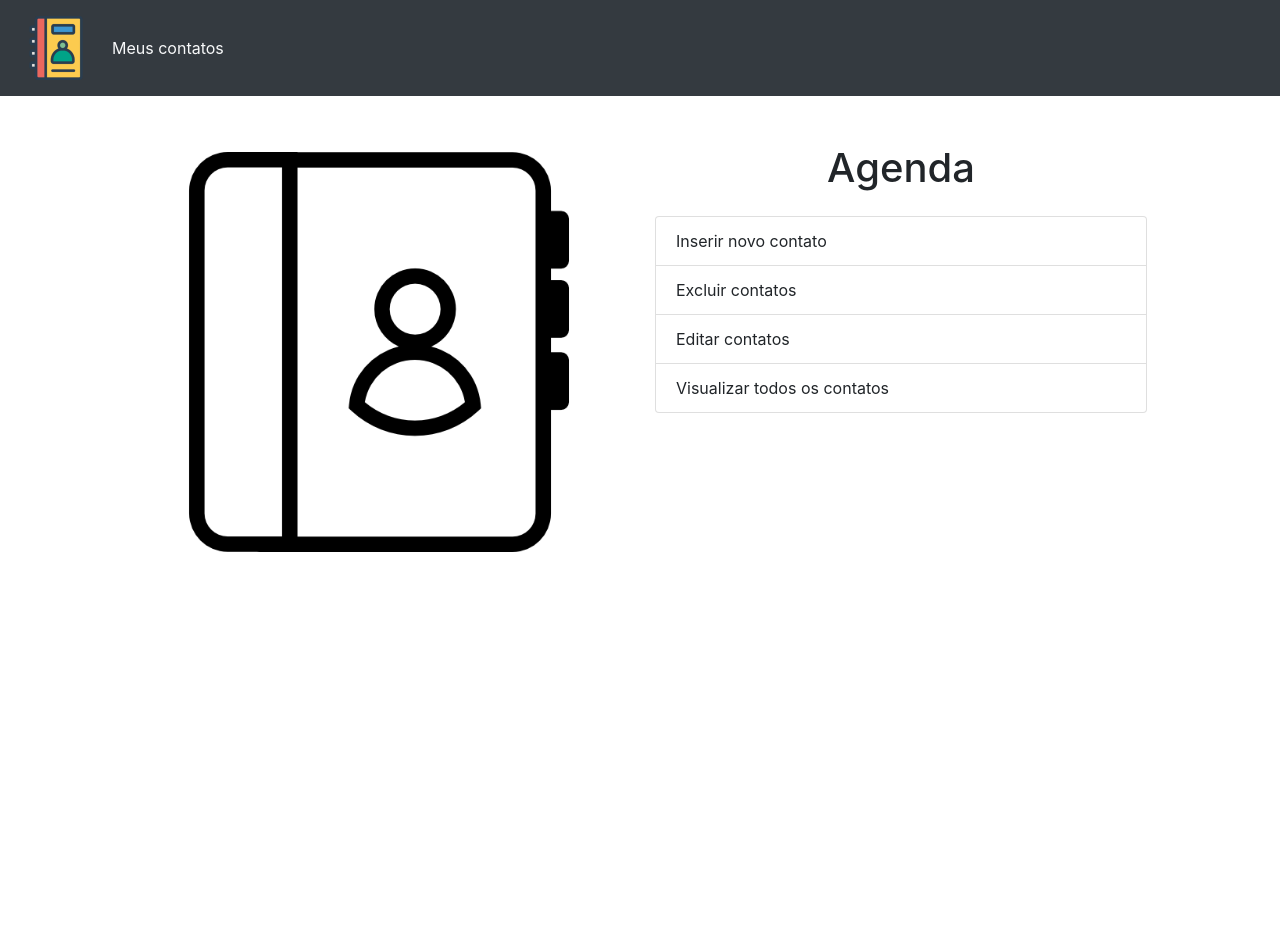
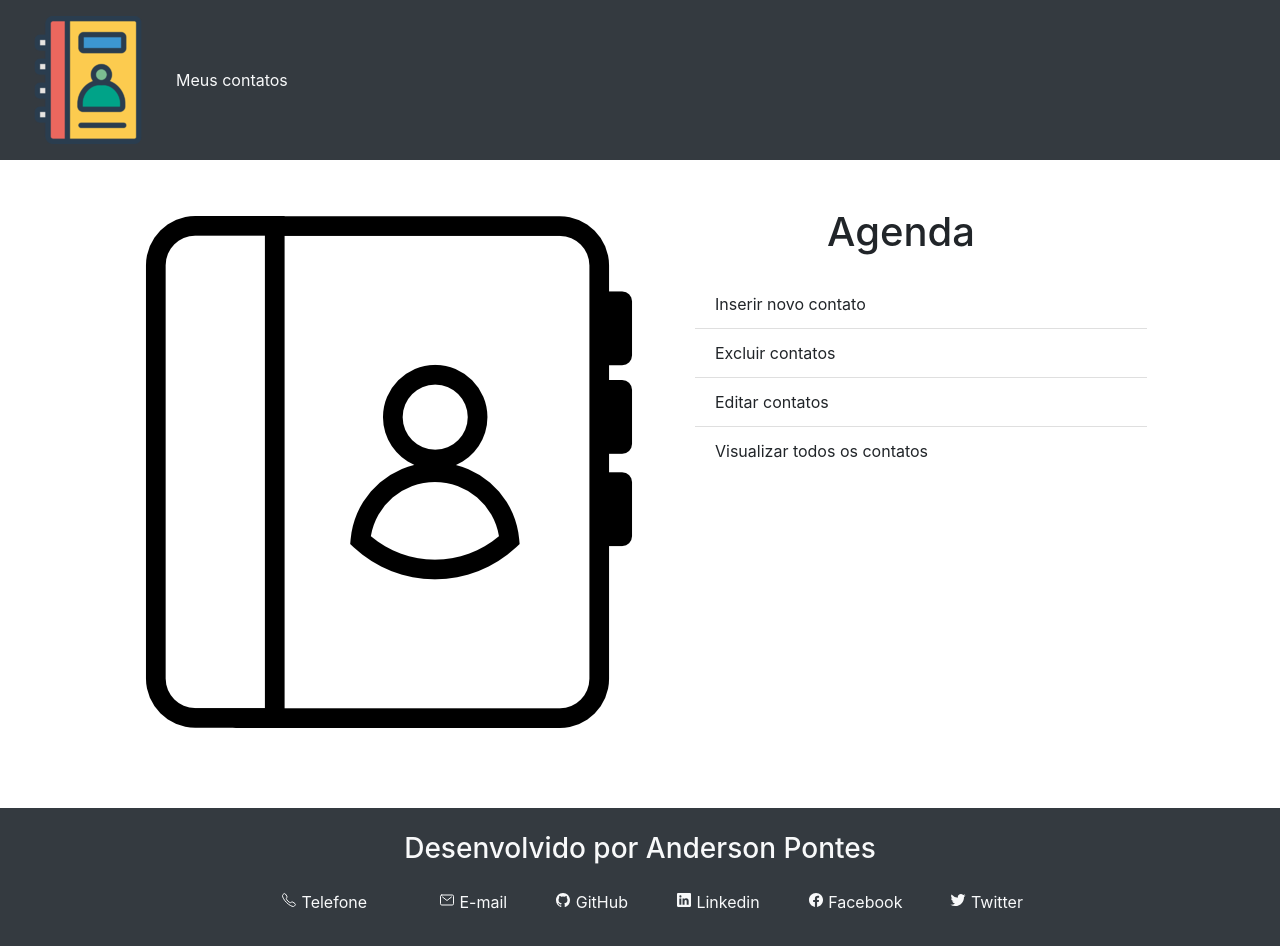
Before and after one commit to AndersonBatalha/agenda-telefonica, a website: page index.html in a window 1280 px wide. Before the commit the page ends 800 px from the top, so only its background shows below. Drawn offline with nearby package versions, Linux system fonts and the light colour scheme.

Commit message:
Finalizada página inicial e adicionado rodapé

```diff
--- a/index.html
+++ b/index.html
@@ -1,27 +1,21 @@
 <!DOCTYPE html>
-<html lang="en">
+<html lang="pt-br">
 	<head>
 		<meta charset="UTF-8" />
 		<meta name="viewport" content="width=device-width, initial-scale=1.0" />
 		<title>Agenda Telefônica</title>
 
 		<link rel="stylesheet" href="./css/bootstrap.min.css" />
-		<link
-			rel="shortcut icon"
-			href="./img/site-icon.png"
-			type="image/x-icon"
-		/>
+		<link rel="stylesheet" href="./css/style.css" />
+		<link rel="shortcut icon" href="./img/site-icon.png" type="image/x-icon" />
 
         <script src="./js/bootstrap.min.js"></script>
 	</head>
 	<body>
 		<nav class="navbar navbar-dark bg-dark">
 			<a class="navbar-brand p-2" href="./index.html">
-				<img
-					src="./img/agenda_icon_129512.png"
-					alt="Ícone agenda"
-					height="64px"
-					width="64px"
+				<img src="./img/agenda_icon_129512.png"
+					alt="Ícone agenda" class="icon"
 				/>
 			</a>
 
@@ -32,27 +26,77 @@
 			</ul>
 		</nav>
 
-        <div class="container mr-auto">
+		<section class="container mr-auto">
 			<div class="row p-5">
 				<div class="col-md-6 col-sm-12 pb-4">
-                    <img class="mx-auto d-block my-2" src="./img/site-icon-512.png" alt="Agenda" height="400px" width="400px">
+					<img class="mx-auto d-block my-2" src="./img/site-icon-512.png"
+						alt="Agenda" id="agenda"
+					/>
 				</div>
 
 				<div class="col-md-6 col-sm-12 align-middle">
 					<h1 class="d-flex-row mb-4 text-center">Agenda</h1>
 
-                    <ul class="list-group">
+					<ul class="list-group-flush">
 						<li class="list-group-item">Inserir novo contato</li>
 						<li class="list-group-item">Excluir contatos</li>
 						<li class="list-group-item">Editar contatos</li>
-                        <li class="list-group-item">Visualizar todos os contatos</li>
+						<li class="list-group-item">
+							Visualizar todos os contatos
+						</li>
 					</ul>
 				</div>
 			</div>
+		</section>
 
+		<footer class="navbar navbar-dark bg-dark text-light p-4 d-block">
+			<h3 class="text-center">Desenvolvido por Anderson Pontes</h3>
+			<div class="row d-flex mt-4 mb-2 justify-content-center">
+                <div class="px-5">
+                    <ion-icon name="call-outline"></ion-icon>
+                    <a href="tel:47992514997"
+                        class="text-reset text-decoration-none" target="_blank">
+                        Telefone
+                    </a>
+                </div>
+                <div class="px-4">
+                    <ion-icon name="mail-outline"></ion-icon>
+                    <a href="email:andersonpbatalha@gmail.com"
+                        class="text-reset text-decoration-none" target="_blank">
+                        E-mail
+                    </a>
+                </div>
+                <div class="px-4">
+                    <ion-icon name="logo-github"></ion-icon>
+                    <a href="https://github.com/AndersonBatalha"
+                        class="text-reset text-decoration-none" target="_blank">
+                        GitHub
+                    </a>
+                </div>
+                <div class="px-4">
+                    <ion-icon name="logo-linkedin"></ion-icon>
+                    <a href="https://www.linkedin.com/in/anderson-pontes-batalha/"
+                        class="text-reset text-decoration-none" target="_blank">
+                        Linkedin
+                    </a>
+                </div>
+                <div class="px-4">
+                    <ion-icon name="logo-facebook"></ion-icon>
+                    <a href="https://www.facebook.com/profile.php?id=100002347075937"
+                        class="text-reset text-decoration-none" target="_blank">
+                        Facebook
+                    </a>
+                </div>
+                <div class="px-4">
+                    <ion-icon name="logo-twitter"></ion-icon>
+                    <a href="https://twitter.com/BatalhaAnderson"
+                        class="text-reset text-decoration-none" target="_blank">
+                        Twitter
+                    </a>
+                </div>
+            </div>
+		</footer>
 
-        </div>
-
-        <footer></footer>
+		<script src="https://unpkg.com/ionicons@5.1.2/dist/ionicons.js"></script>
 	</body>
 </html>
```
Lines whose indentation alone changed are shown as unchanged.
